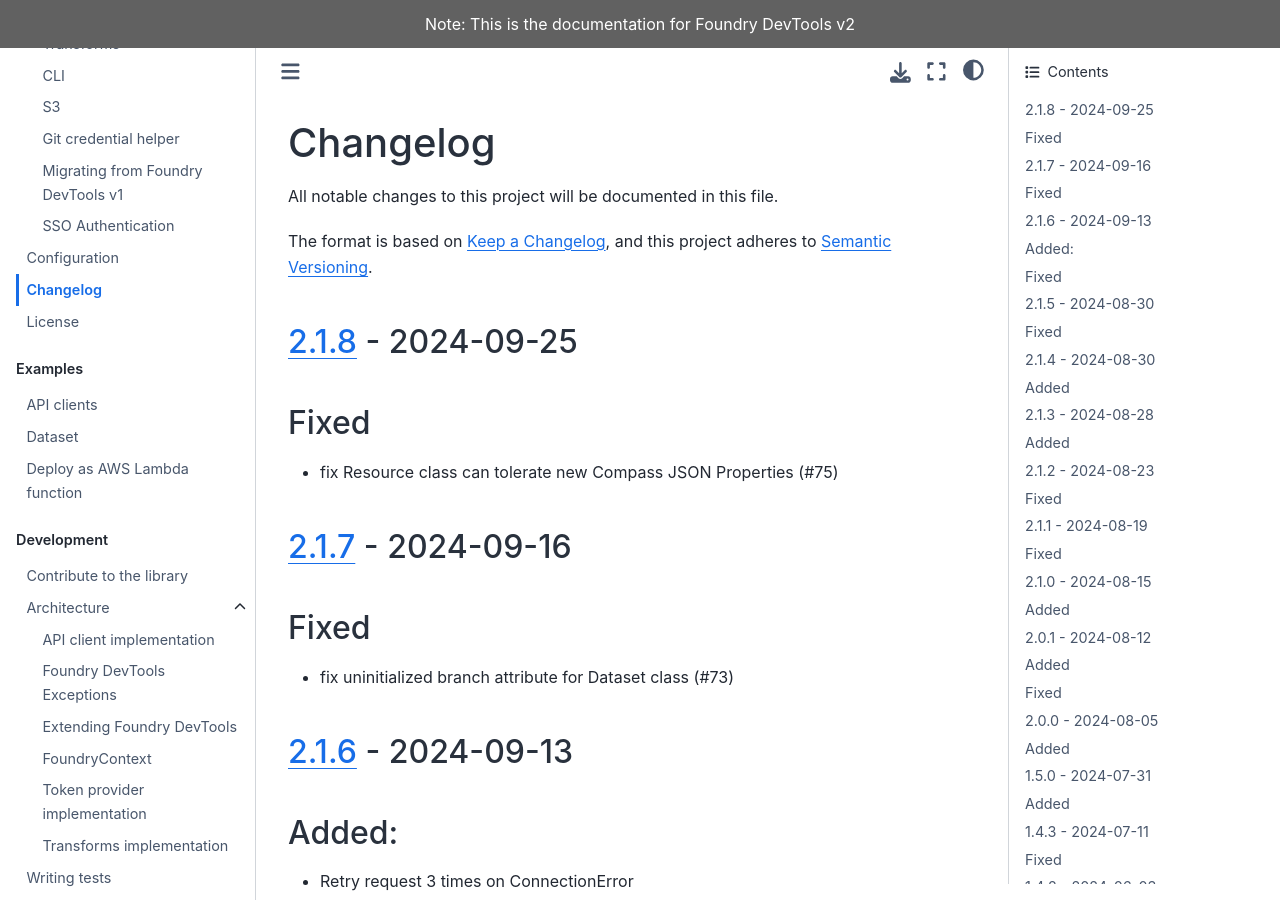
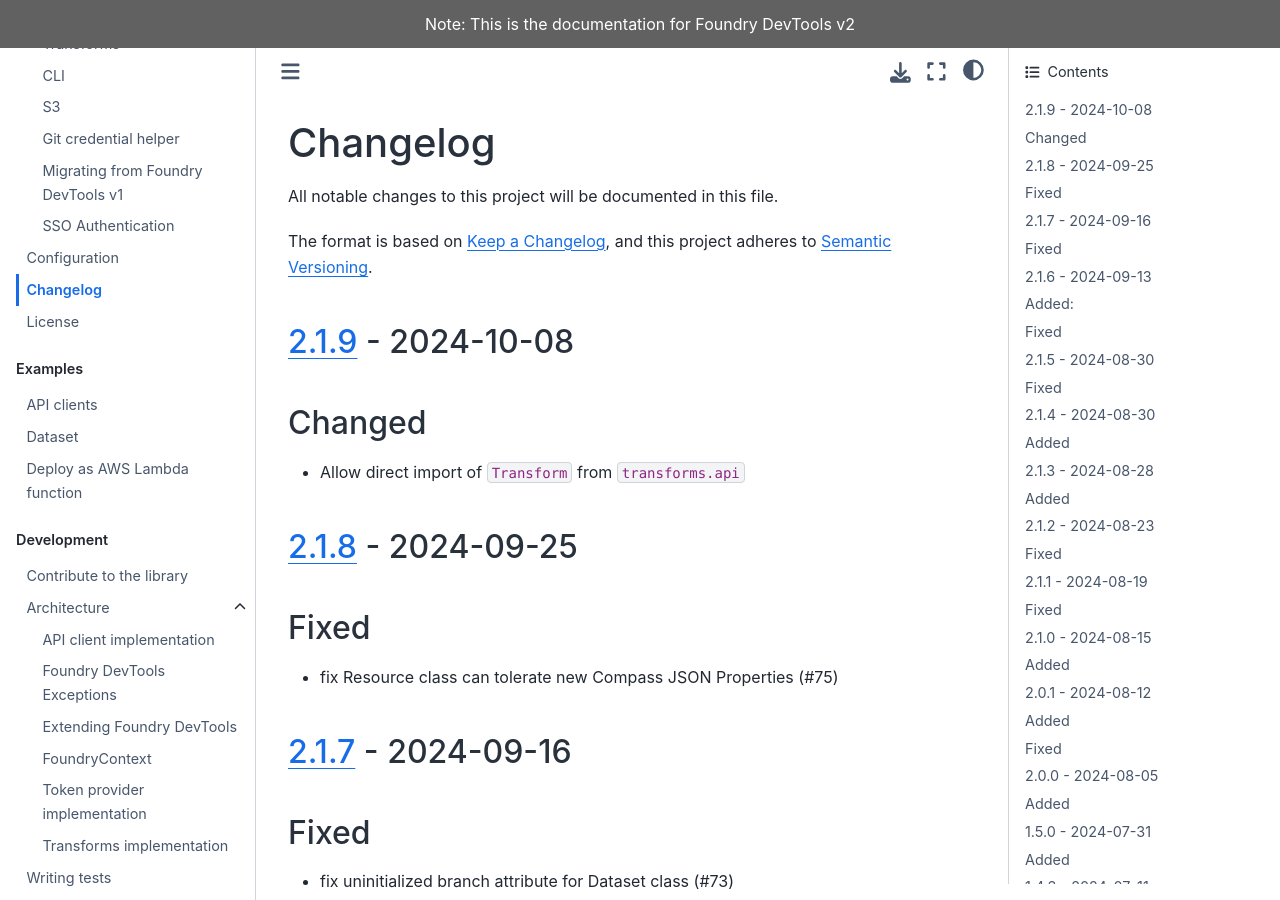
Before and after one commit to emdgroup/foundry-dev-tools, a Sphinx documentation site: the page built from docs/changelog.md, in a window 1280 px wide and 900 px high. Built offline with Sphinx 7.4.7 and the Sphinx Book theme 1.1.4, drawn with Linux system fonts in a browser that asks for light colours; pages that are not in the unit, such as notebooks, are missing from menus; the version number is read from the project's files by our own code.

Commit message:
feat: release v2.1.9

```diff
--- a/docs/changelog.md
+++ b/docs/changelog.md
@@ -4,6 +4,11 @@ All notable changes to this project will be documented in this file.
 
 The format is based on [Keep a Changelog],
 and this project adheres to [Semantic Versioning].
+
+## [2.1.9] - 2024-10-08
+
+## Changed
+  - Allow direct import of `Transform` from `transforms.api`
 
 ## [2.1.8] - 2024-09-25
 
@@ -291,6 +296,7 @@ and this project adheres to [Semantic Versioning].
 [Keep a Changelog]: https://keepachangelog.com/en/1.0.0/
 [Semantic Versioning]: https://semver.org/spec/v2.0.0.html
 
+[2.1.9]: https://github.com/emdgroup/foundry-dev-tools/compare/v2.1.8...v2.1.9
 [2.1.8]: https://github.com/emdgroup/foundry-dev-tools/compare/v2.1.7...v2.1.8
 [2.1.7]: https://github.com/emdgroup/foundry-dev-tools/compare/v2.1.6...v2.1.7
 [2.1.6]: https://github.com/emdgroup/foundry-dev-tools/compare/v2.1.5...v2.1.6
```
